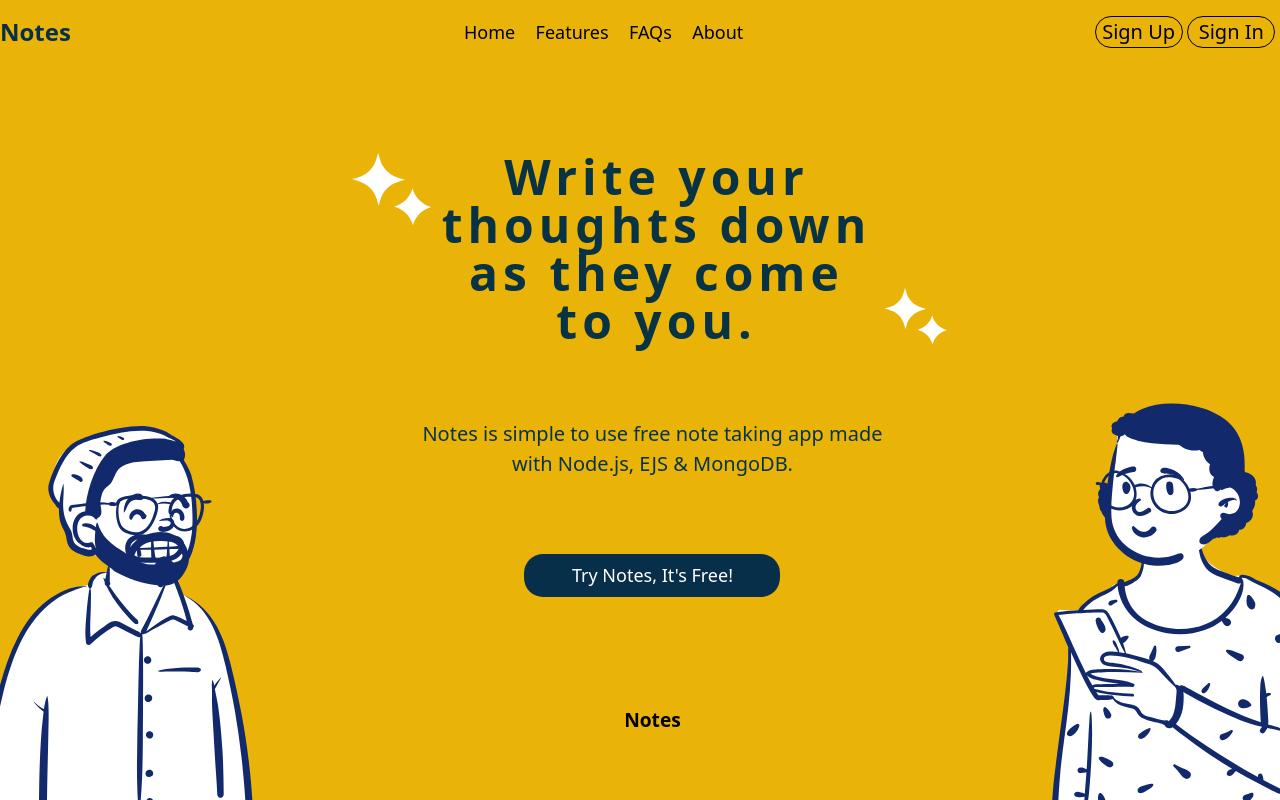
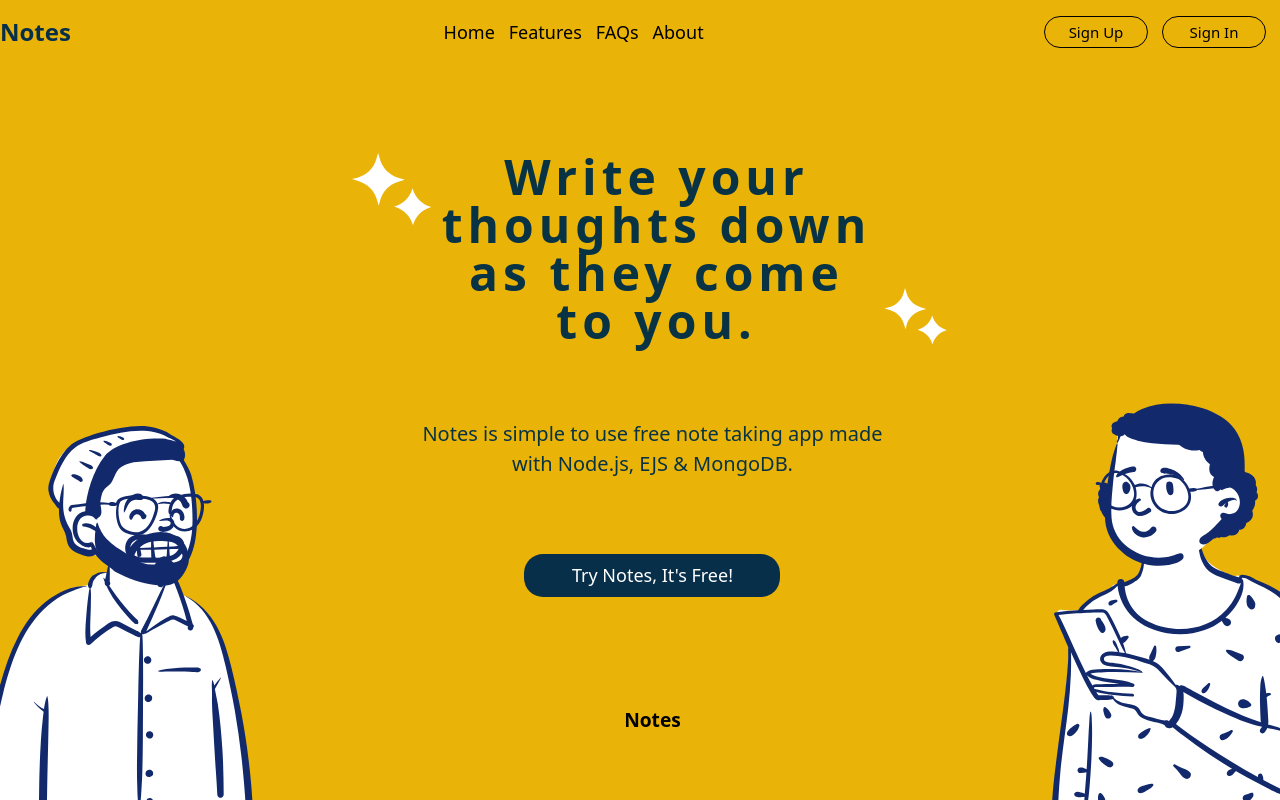
Before and after one commit to Assassinyogeshh/MERN-Note-App, a React (Vite) app in the folder client/: page / in a window 1280 px wide. Built offline with nearby package versions, Linux system fonts and the light colour scheme.

Commit message:
Update Navbar.jsx

```diff
--- a/client/src/Components/Navbar.jsx
+++ b/client/src/Components/Navbar.jsx
@@ -39,7 +39,7 @@ const Navbar = () => {
           </li>
         </Link>
 
-        <li className="flex w-[25rem] ml-[2.9rem] h-full justify-evenly items-center text-base cursor-pointer xs:text-[10px] xs:w-[15rem] xs:ml-2 xm:gap-y-[2rem] xm:text-[12px] xm:w-[11rem] xm:ml-[1rem] sm:w-[20rem] sm:text-[18px]">
+        <li className="flex w-[25rem] ml-[2.9rem] h-full justify-evenly items-center text-base cursor-pointer xs:text-[10px] xs:w-[15rem] xs:ml-2 xm:gap-y-[2rem] xm:text-[12px] xm:w-[11rem] xm:ml-[1rem] sm:w-[18rem] sm:text-[18px]">
           <Link to={"/"}>
             <p>Home</p>
           </Link>
@@ -52,18 +52,18 @@ const Navbar = () => {
           <li>
             <button
               className=" hover:bg-cyan-800 hover:text-white h-[2rem] border border-solid border-black rounded-2xl w-[6.5rem] xs:text-[9px] xs:w-[3rem]
-          xs:h-[1rem] justify-center items-center flex xm:h-[1.5rem] xm:w-[3.9rem] text-[11px] sm:w-[5.5rem] sm:h-[2rem] sm:text-[20px]"
+          xs:h-[1rem] justify-center items-center flex xm:h-[1.5rem] xm:w-[3.9rem] xm:text-[11px] text-[15px] "
               onClick={handleLogout}
             >
               Logout
             </button>
           </li>
         ) : (
-          <li className="flex w-[250px] h-full items-center justify-evenly xs:w-[200px] xm:w-[150px] sm:w-[190px]">
+          <li className="flex w-[250px] h-full items-center justify-evenly xs:w-[200px] xm:w-[150px] ">
             <Link to={"/auth/register"}>
               <button
                 className=" hover:bg-cyan-800 hover:text-white h-[2rem] border border-solid border-black rounded-2xl w-[6.5rem] xs:text-[9px] xs:w-[3rem]
-          xs:h-[1rem] justify-center items-center flex xm:h-[1.5rem] xm:w-[3.9rem] text-[11px] sm:w-[5.5rem] sm:h-[2rem] sm:text-[20px]"
+          xs:h-[1rem] justify-center items-center flex xm:h-[1.5rem] xm:w-[3.9rem] xm:text-[11px] text-[15px] "
               >
                 Sign Up
               </button>
@@ -71,7 +71,7 @@ const Navbar = () => {
             <Link to={"/auth/login"}>
               <button
                 className=" hover:bg-cyan-800 hover:text-white h-[2rem] border border-solid border-black rounded-2xl w-[6.5rem] xs:text-[9px] xs:w-[3rem]
-          xs:h-[1rem] justify-center items-center flex xm:h-[1.5rem] xm:w-[3.9rem] text-[11px] sm:w-[5.5rem] sm:h-[2rem] sm:text-[20px]"
+          xs:h-[1rem] justify-center items-center flex xm:h-[1.5rem] xm:w-[3.9rem] xm:text-[11px] text-[15px] "
               >
                 Sign In
               </button>
```
